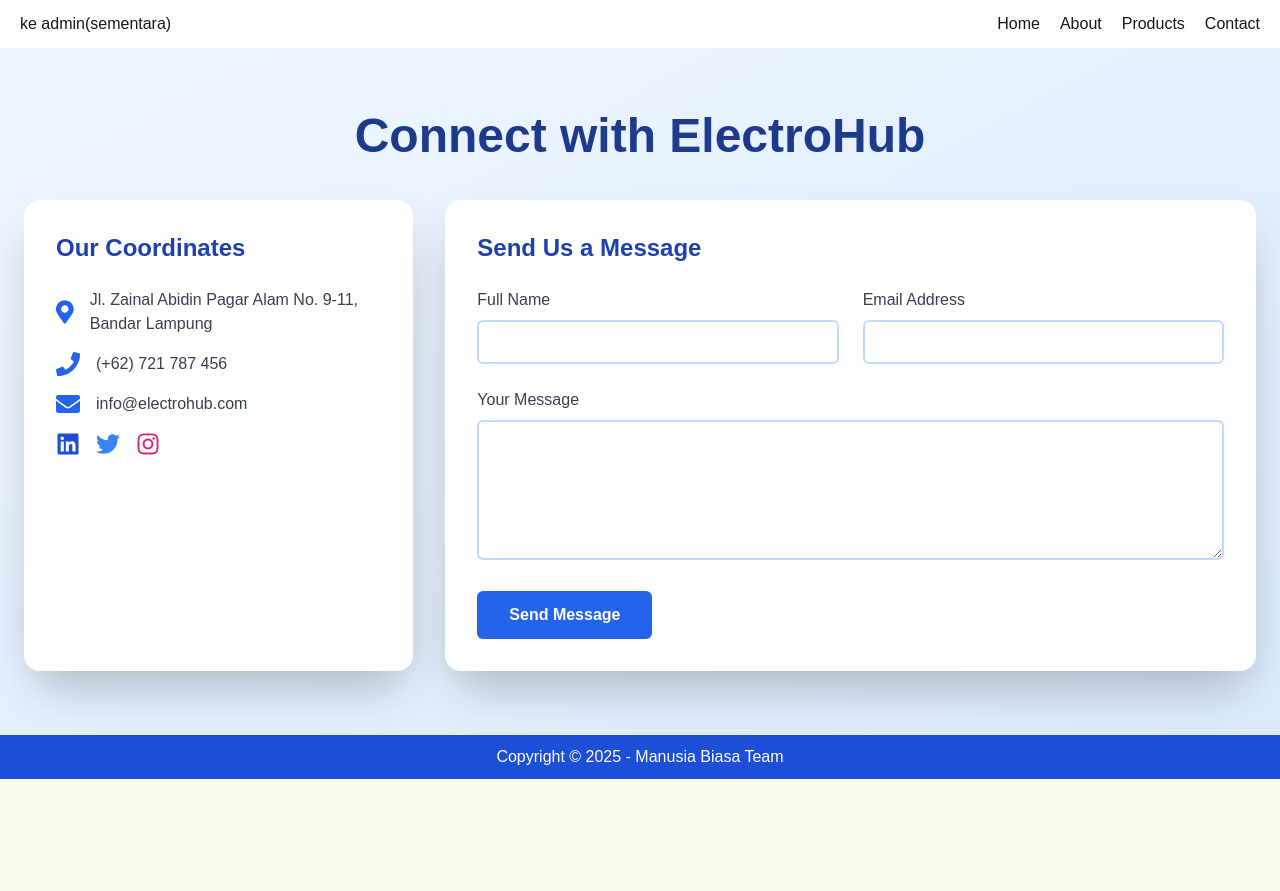
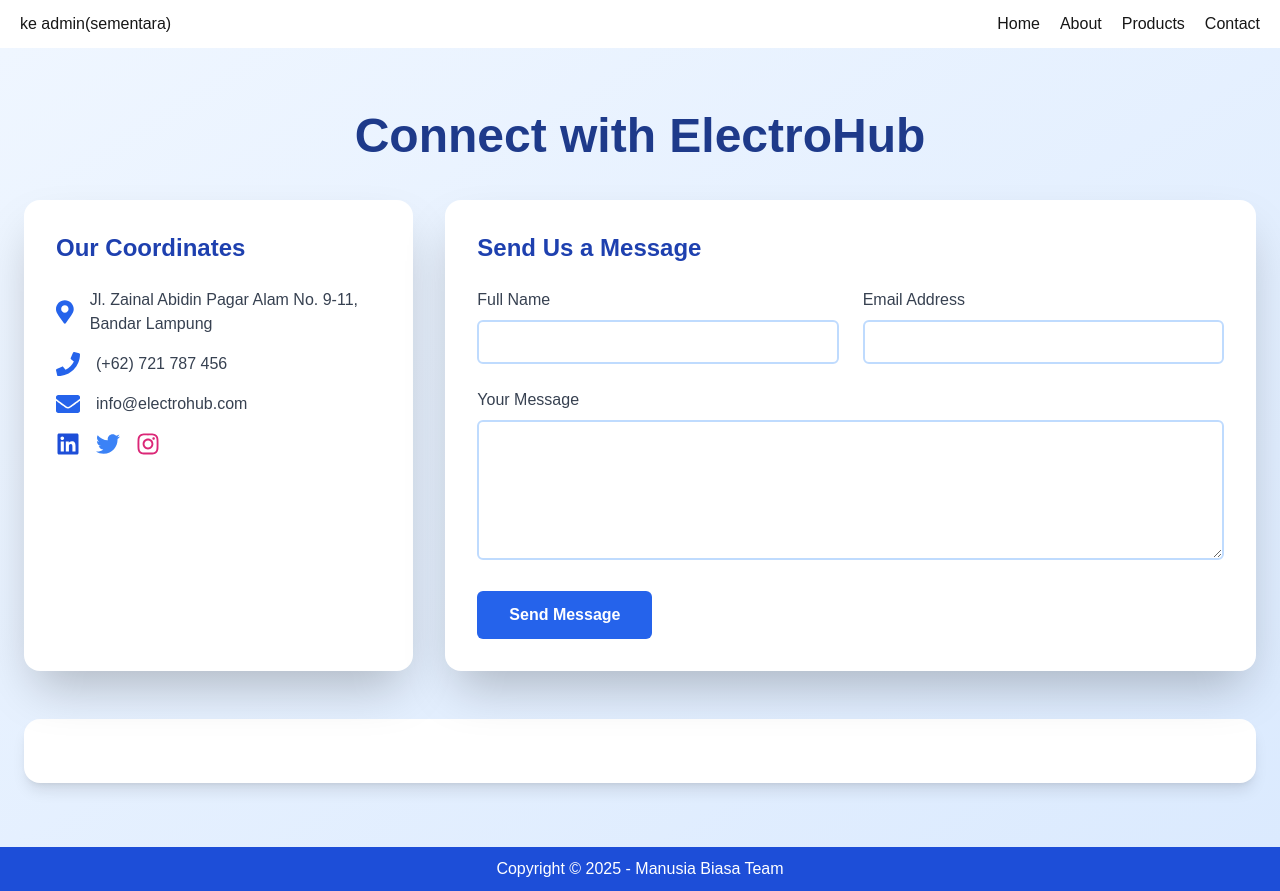
Before and after one commit to Deoca27/manusia-biasa, a Next.js app: page /contact in a window 1280 px wide. Before the commit the page ends 800 px from the top, so only its background shows below. Built offline with nearby package versions, Linux system fonts and the light colour scheme.

Commit message:
rendika : Menambahkan margin, latar belakang, dan bayangan.

```diff
--- a/app/contact/page.tsx
+++ b/app/contact/page.tsx
@@ -121,6 +121,7 @@ export default function ContactPage() {
         initial={{ opacity: 0 }}
         animate={{ opacity: 1 }}
         transition={{ duration: 0.7, delay: 0.5 }}
+        className="mt-12 text-center bg-white p-8 rounded-2xl shadow-lg"
         >
 
         </motion.div>
```
